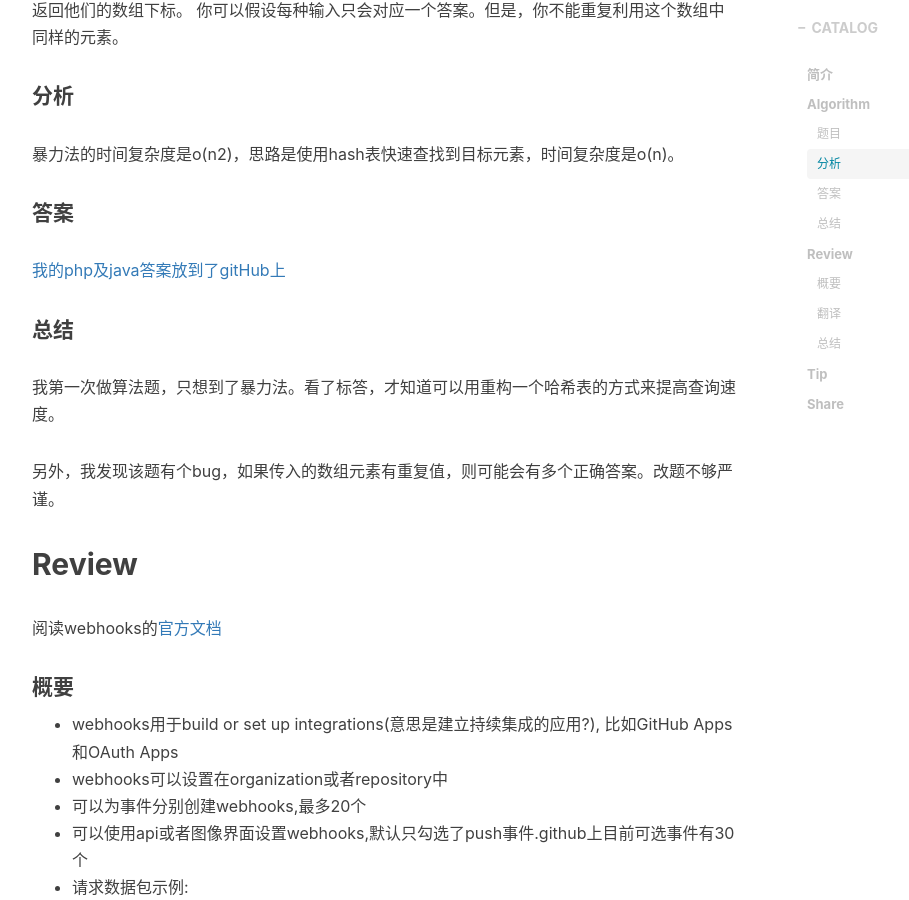
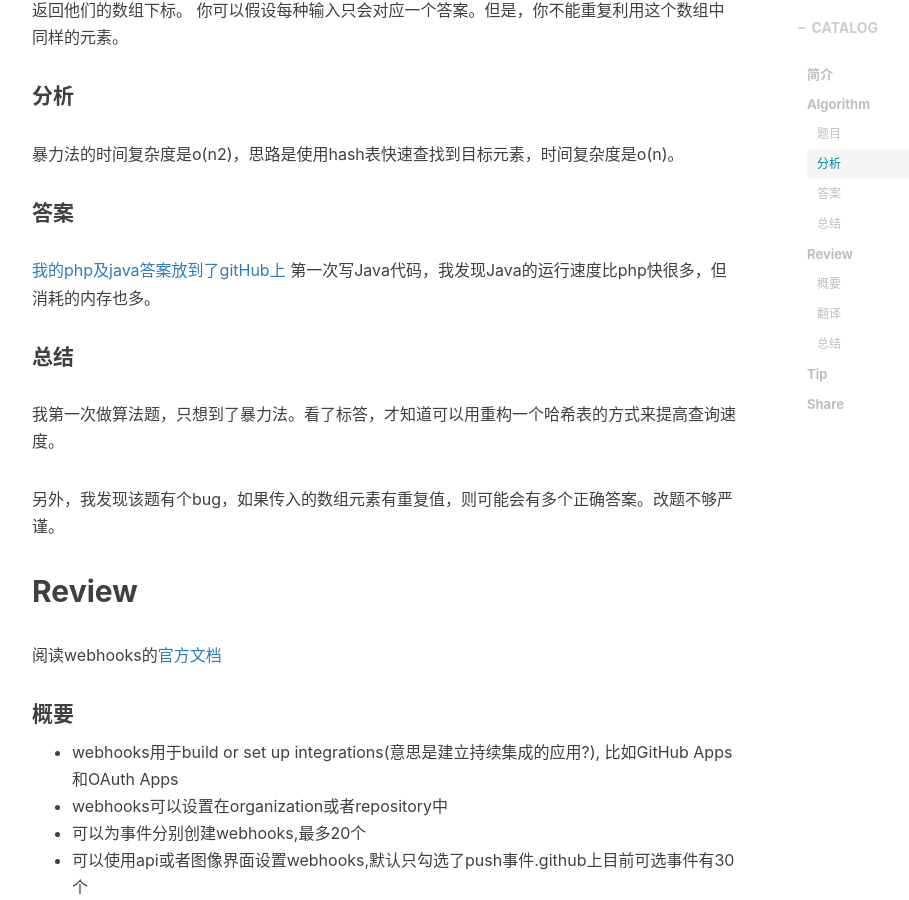
Before and after one commit to AnthonySAD/AnthonySAD.github.io, a Jekyll site: the page built from _posts/2019-4-05-ARTS-1.md, in a window 1280 px wide and 900 px high, scrolled down 719 px. Shown: the whole window, without its empty margins (233-1142 px from the left). Built offline with Jekyll 4.4.1, drawn with Linux system fonts in a browser that asks for light colours; nearby versions of some CDN libraries; comment, search, counter and statistics services are not loaded.

Commit message:
update post ARTS-1

```diff
--- a/_posts/2019-4-05-ARTS-1.md
+++ b/_posts/2019-4-05-ARTS-1.md
@@ -30,6 +30,7 @@ tags:
 #### 答案
 
 [我的php及java答案放到了gitHub上](https://github.com/AnthonySAD/leedcode/tree/master/Arithmetic/1.twoSum)
+第一次写Java代码，我发现Java的运行速度比php快很多，但消耗的内存也多。
 
 #### 总结
 
```
